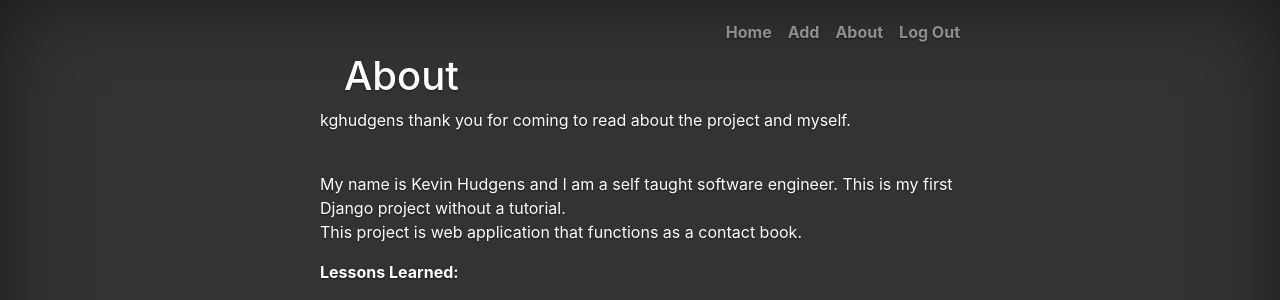
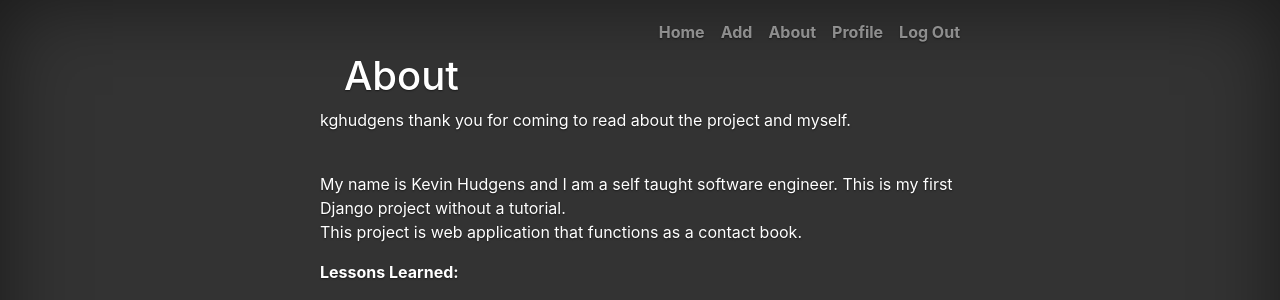
Before and after one commit to kghudgens/ContactBook, a Django app: page /about/ in a window 1280 px wide. Shown: the top 300 px of the page. Run offline with Django 3.2, Linux system fonts and the light colour scheme; a user stored in the database is signed in; some libraries are stand-ins or nearby versions.

Commit message:
Changed some html to clean the page

```diff
--- a/Contact_book/book/templates/book/base.html
+++ b/Contact_book/book/templates/book/base.html
@@ -23,6 +23,7 @@
               <a class="nav-link" href="{%url 'book-index'%}">Home</a>
               <a class="nav-link" href="{% url 'book-book_form'%}">Add</a>
               <a class="nav-link" href="{% url 'about' %}">About</a>
+              <a class="nav-link" href="{% url 'profile' %}">Profile</a>
               <a class="nav-link" href="{%url 'logout'%}">Log Out</a>
               {%else%}
               <a class="nav-link" href="{%url 'book-index'%}">Home</a>
```
